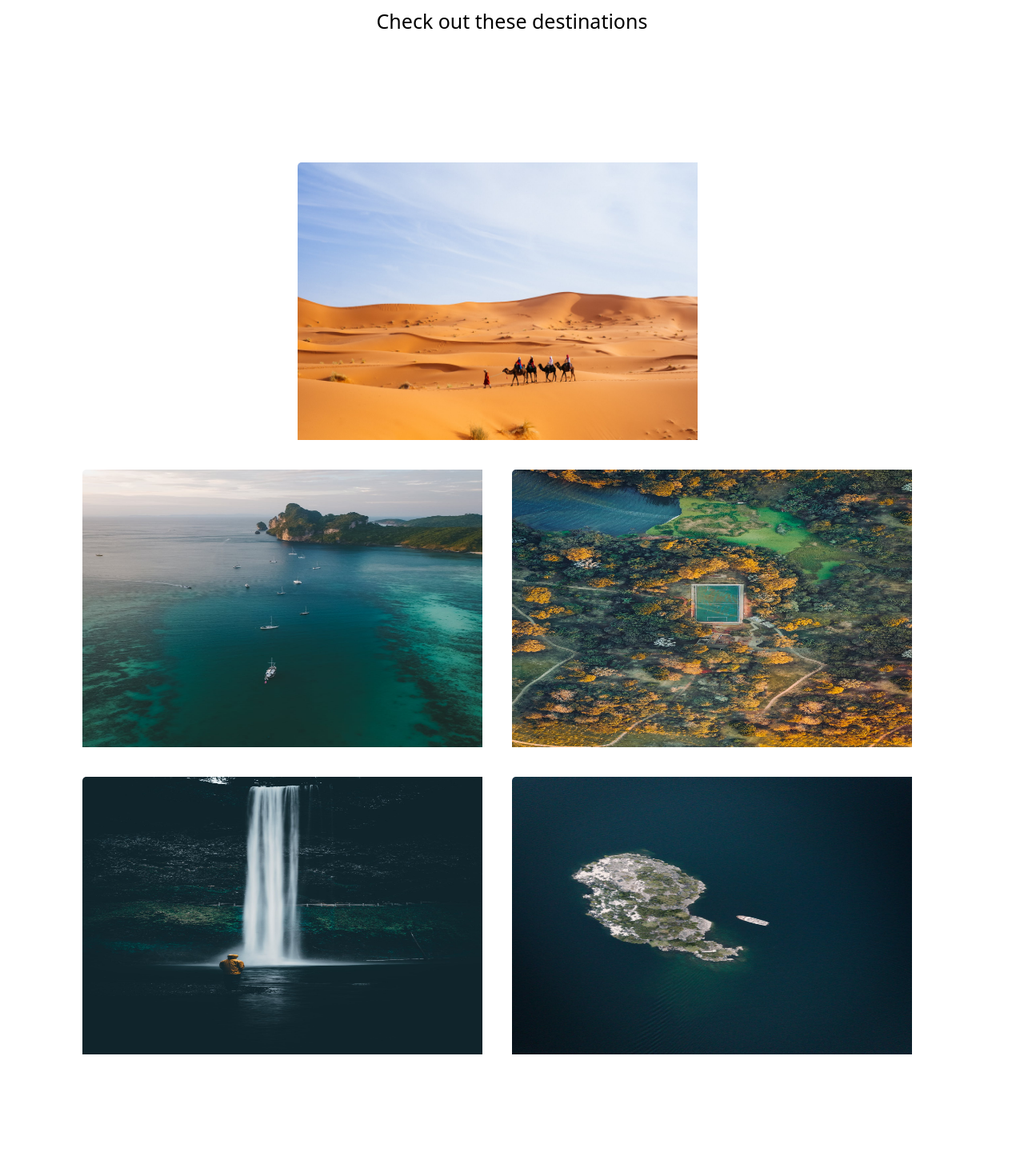
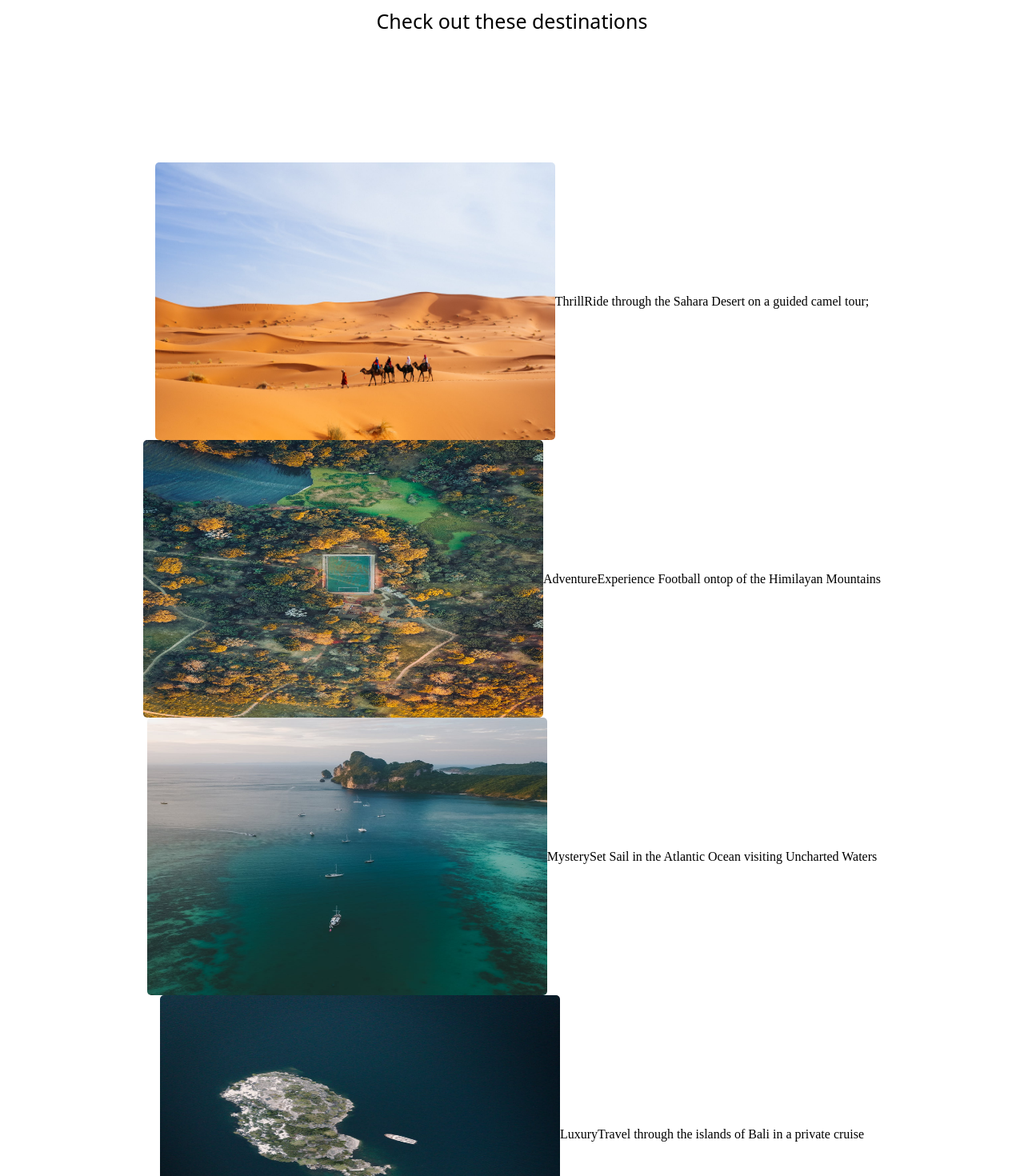
Before and after one commit to TevvinStrong/trvl, a React (Create React App) app: page / in a window 1280 px wide. Shown: the part 980-2450 px from the top of the page at 80% size. Before the commit the page ends 2382 px from the top, so only its background shows below. Built offline with nearby package versions, Linux system fonts and the light colour scheme.

Commit message:
Loading images in as state

```diff
--- a/src/components/Collage/Collage.css
+++ b/src/components/Collage/Collage.css
@@ -23,6 +23,14 @@
     align-items: center;
 }
 
+.firstRow {
+    width: 100%;
+}
+
+.secondRow {
+    width: 100%;
+}
+
 .collage-content-grid .row1 {
     /* padding-bottom: 20px; */
     padding: 0px 37px 20px 0px;
--- a/src/components/Collage/Collage.js
+++ b/src/components/Collage/Collage.js
@@ -1,5 +1,5 @@
 /* eslint-disable jsx-a11y/img-redundant-alt */
-import React from 'react';
+import React, { useState } from 'react';
 
 import Boat from '../../Images/Collage/BoatPexels-photo-3876404.jpeg';
 import Desert from '../../Images/Collage/DesertPexels-photo-4869960.jpeg';
@@ -10,18 +10,50 @@ import Waterfall from '../../Images/Collage/WaterfallPexels-photo-4227875.jpeg';
 import './Collage.css';
 
 const Collage = () => {
+    const [destinations, setDestinations] = useState([
+        {
+            image: Waterfall,
+            type: 'Adventure',
+            text: 'Discover hidden waterfalls deep within the Amazon forest'
+        },
+        {
+            image: Boat,
+            type: 'Luxury',
+            text: 'Travel through the islands of Bali in a private cruise'
+        },
+        {
+            image: SailAway,
+            type: 'Mystery',
+            text: 'Set Sail in the Atlantic Ocean visiting Uncharted Waters'
+        },
+        {
+            image: SoccerField,
+            type: 'Adventure',
+            text: 'Experience Football ontop of the Himilayan Mountains'
+        },
+        {
+            image: Desert,
+            type: 'Thrill',
+            text: 'Ride through the Sahara Desert on a guided camel tour'
+        },
+    ]);
+
+    window.console.log(setDestinations);
     return (
         <>
             <div className="collage">
                 <div className="collage-content">
                 <h1>Check out these destinations</h1>
                     <div className="collage-content-grid">
-                        <img className='row1' src={Waterfall} alt="Photo of a person stading in front of a waterfall" />
-                        <img className='row1' src={Boat} alt="Aerial photo of a boat in the ocean" />
-                        <br /> {/* Cheap fix for 2/3 grid layout */}
-                        <img className='row2' src={SailAway} alt="Sail Boats sailing close to island" />
-                        <img className='row2' src={SoccerField} alt="Aerial photo of a soccer field" />
-                        <img className='row2' src={Desert} alt="Photo of a camalback exchurange" />
+                        {destinations.map((destination) => {
+                            return (
+                                <>
+                                    <img src={destination.image} alt="images of different vacation destinations" />
+                                    <span>{destination.type}</span>
+                                    <h5>{destination.text}</h5>
+                                </>
+                            )
+                        })};
                     </div>
                 </div>
             </div>
```
